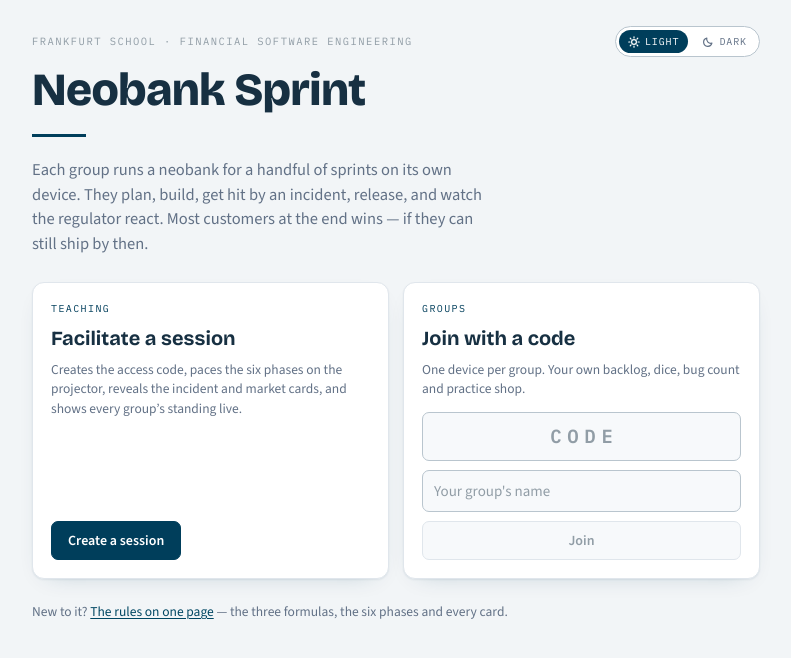
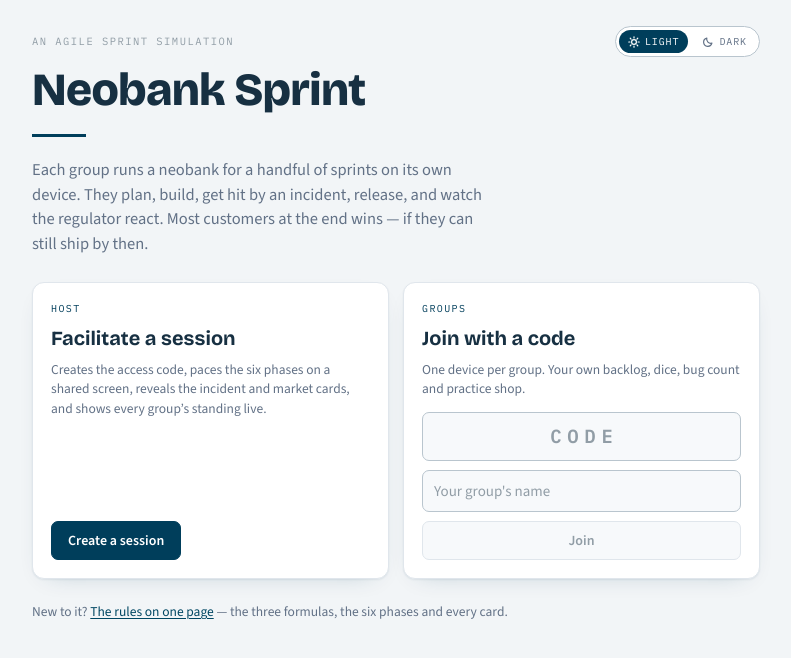
Before and after one commit to sharafenland/neobank-sprint, a Next.js app: page / in a window 1280 px wide. Shown: the top 658 px of the page, without its empty margins (244-1035 px from the left). Built offline with nearby package versions, Linux system fonts and the light colour scheme.

Commit message:
refactor: update descriptions and terminology for clarity in layout and page components

```diff
--- a/src/app/layout.tsx
+++ b/src/app/layout.tsx
@@ -3,7 +3,7 @@
 
 export const metadata: Metadata = {
   title: "Neobank Sprint",
-  description: "An agile sprint simulation for the Financial Software Engineering lecture.",
+  description: "An agile sprint simulation: groups run a neobank, one device each, paced by a facilitator.",
 };
 
 export default function RootLayout({ children }: { children: React.ReactNode }) {
--- a/src/app/page.tsx
+++ b/src/app/page.tsx
@@ -7,7 +7,7 @@
     <div className="setup">
       <div className="hero">
         <div className="spread" style={{ marginBottom: 10 }}>
-          <p className="eyebrow" style={{ margin: 0 }}>Frankfurt School &middot; Financial Software Engineering</p>
+          <p className="eyebrow" style={{ margin: 0 }}>An agile sprint simulation</p>
           <ThemeSwitch />
         </div>
         <h1>Neobank Sprint</h1>
@@ -21,10 +21,10 @@
 
       <div className="choose">
         <div className="mode">
-          <span className="k">Teaching</span>
+          <span className="k">Host</span>
           <span className="t">Facilitate a session</span>
           <span className="d">
-            Creates the access code, paces the six phases on the projector, reveals the incident and market cards,
+            Creates the access code, paces the six phases on a shared screen, reveals the incident and market cards,
             and shows every group&rsquo;s standing live.
           </span>
           <Link className="btn" href="/host">Create a session</Link>
--- a/src/app/play/[code]/page.tsx
+++ b/src/app/play/[code]/page.tsx
@@ -514,7 +514,7 @@
       </div></header>
     <main className="solo" style={{ gridTemplateColumns: "minmax(0,1fr)" }}>
       <div className="panel">
-        <div className="panel-head"><div><h2>{name} &mdash; final position</h2><p>The room&rsquo;s standings are on the projector.</p></div></div>
+        <div className="panel-head"><div><h2>{name} &mdash; final position</h2><p>The room&rsquo;s standings are on the facilitator&rsquo;s screen.</p></div></div>
         <div className="panel-body">
           <div className="podium">
             <div className="prow first">
```
